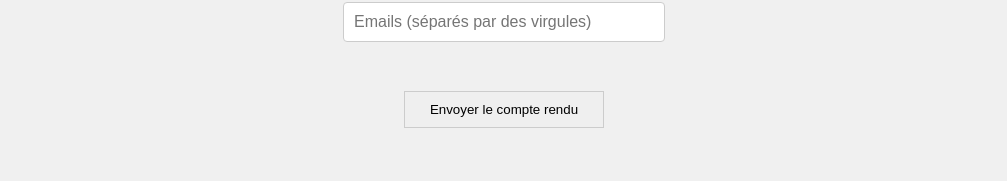
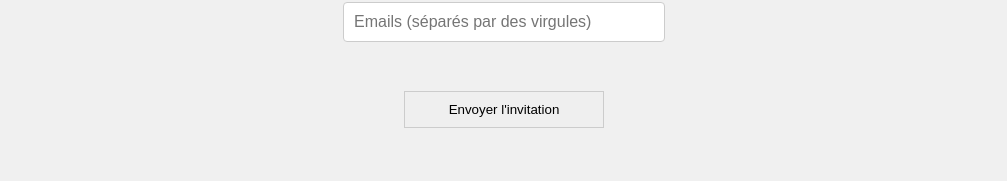
Before and after one commit to samohtsp/EstiMeet, a Next.js app in the folder estimeet/: page / in a window 1280 px wide. Shown: the part 192-373 px from the top of the page, without its empty margins (136-1143 px from the left). Built offline with nearby package versions, Linux system fonts and the light colour scheme.

Commit message:
Mise a jour du base path en server dev pour ressembler a la prod

```diff
--- a/estimeet/next.config.mjs
+++ b/estimeet/next.config.mjs
@@ -3,8 +3,8 @@
 /** @type {import('next').NextConfig} */
 
 const nextConfig = {
-    basePath: process.env.NODE_ENV === 'production' ? process.env.DEPLOYED_GITHUB_PATH : '',
-    assetPrefix: process.env.NODE_ENV === 'production' ? process.env.DEPLOYED_GITHUB_PATH : '',
+    basePath: process.env.NODE_ENV === 'production' ? process.env.DEPLOYED_GITHUB_PATH : '/Estimeet',
+    assetPrefix: process.env.NODE_ENV === 'production' ? process.env.DEPLOYED_GITHUB_PATH : '/Estimeet',
     trailingSlash: true,
     images: {
         unoptimized: true,
--- a/estimeet/src/app/page.tsx
+++ b/estimeet/src/app/page.tsx
@@ -23,9 +23,9 @@ const HomePage = () => {
 
   const handleSendEmail = () => {
     const emails = emailList.split(',').map(email => email.trim());
-    console.log('Envoyer le compte rendu à :', emails);
-    console.log('Compte rendu :', meetingNotes);
-    alert('Compte rendu envoyé aux emails spécifiés.');
+    console.log("Envoyer l'invitation à :", emails);
+    console.log('ordre du jours :', meetingNotes);
+    alert("L'invitation envoyé aux emails spécifiés.");
   };
 
   return (
@@ -51,7 +51,7 @@ const HomePage = () => {
         className="email-input"
       />
       <button onClick={handleSendEmail} className="send-button">
-        Envoyer le compte rendu
+        Envoyer l'invitation
       </button>
 
       <RoleList fetchRoles={fetchRoles} />
```
